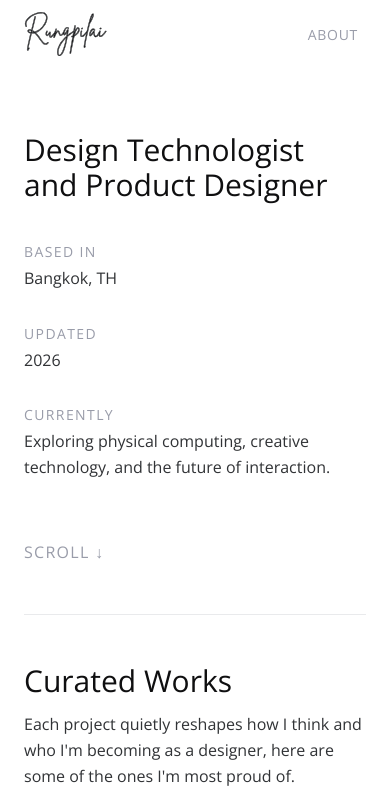
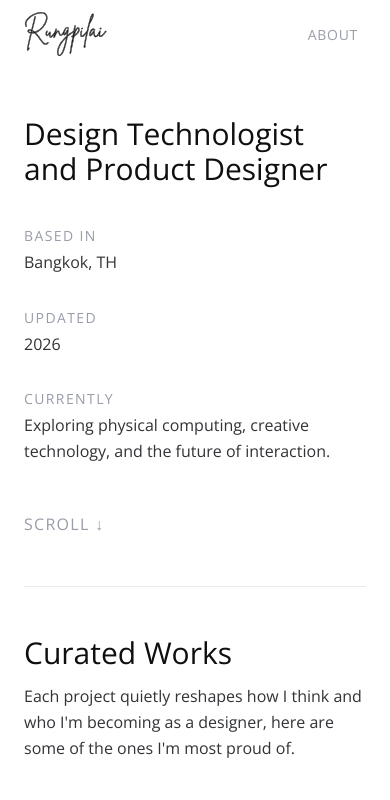
Before and after one commit to rungpilai/rungpilaip, a React (Vite) app: page / in a window 390 px wide. Shown: the top 800 px of the page. Built offline with nearby package versions, Linux system fonts and the light colour scheme.

Commit message:
fix: adjust spacing in Home component for improved layout

```diff
--- a/src/pages/Home.jsx
+++ b/src/pages/Home.jsx
@@ -33,13 +33,13 @@ const Home = () => {
     return (
         <>
             <Navbar onAboutClick={() => setSelectedModelPage('/about')} />
-            <main className='mt-16'>
+            <main className='mt-12 md:mt-16'>
                 <section className="container">
                     <PageTitle className="mb-10">
                         Design Technologist<br />and Product Designer
                     </PageTitle>
 
-                    <div className="flex flex-col sm:flex-row flex-wrap gap-8 md:gap-12 mb-15">
+                    <div className="flex flex-col sm:flex-row flex-wrap gap-8 md:gap-12 mb-12 md:mb-15">
                         <div className="flex flex-col gap-1">
                             <span className="text-sm tracking-widest text-(--color-text-subtitle) uppercase">BASED IN</span>
                             <span className="text-(--color-text-secondary)">Bangkok, TH</span>
```
